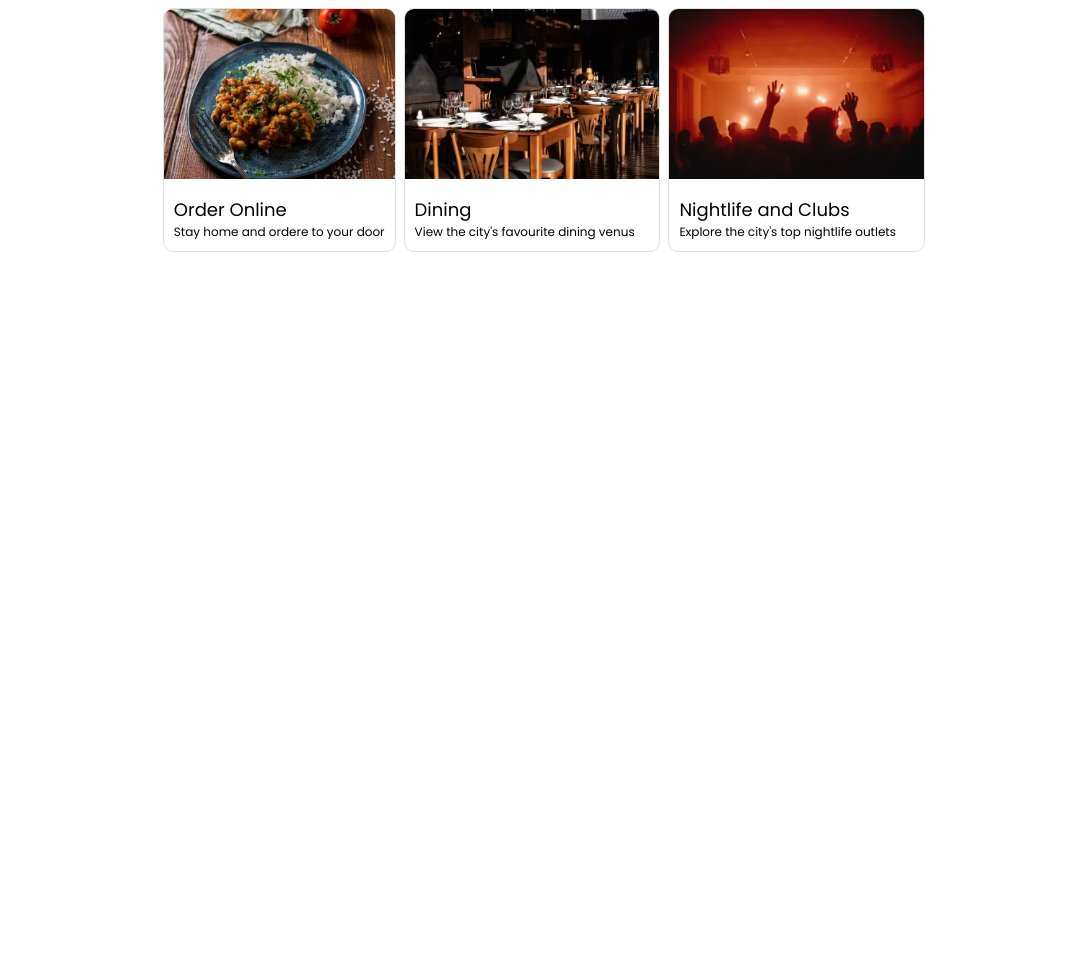
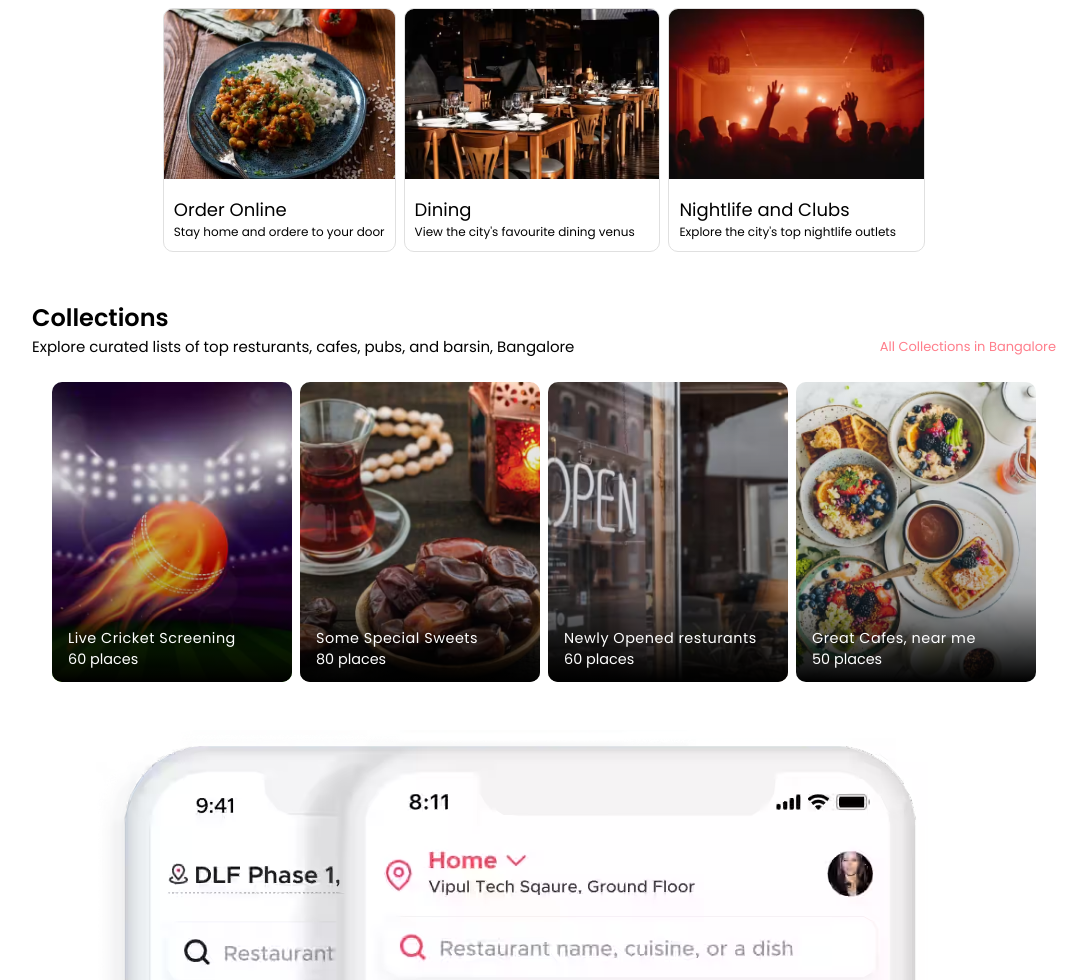
Before and after one commit to Souravgguptan/PROJECT-1, a plain HTML site: page index.html in a window 1280 px wide. Shown: the part 520-1500 px from the top of the page, without its empty margins (96-1183 px from the left). Before the commit the page ends 820 px from the top, so only its background shows below. Drawn offline with Linux system fonts and the light colour scheme.

Commit message:
Initial Setup

```diff
--- a/index.html
+++ b/index.html
@@ -101,5 +101,88 @@
       </div>
 
     </section>
+
+    <!-- Collections Section -->
+    <section class="container collections">
+      <h1>Collections</h1>
+      <div class="sub__heading_container">
+        <span
+          >Explore curated lists of top resturants, cafes, pubs, and barsin,
+          Bangalore</span
+        >
+        <span>All Collections in Bangalore</span>
+      </div>
+      <div class="collections_card_container">
+        <div class="card card1">
+          <div class="overlay"></div>
+          <div class="content">
+            <h4>Live Cricket Screening</h4>
+            <span>60 places</span>
+          </div>
+        </div>
+
+        <div class="card card2">
+          <div class="overlay"></div>
+          <div class="content">
+            <h4>Some Special Sweets</h4>
+            <span>80 places</span>
+          </div>
+        </div>
+
+        <div class="card card3">
+          <div class="overlay"></div>
+          <div class="content">
+            <h4>Newly Opened resturants</h4>
+            <span>60 places</span>
+          </div>
+        </div>
+
+        <div class="card card4">
+          <div class="overlay"></div>
+          <div class="content">
+            <h4>Great Cafes, near me</h4>
+            <span>50 places</span>
+          </div>
+        </div>
+      </div>
+    </section>
+
+    <!-- Get The App -->
+    <section class="conatiner get__the_app">
+      <div class="semiContainer">
+        <div class="left">
+          <img src="images/mobileBanner.png" alt="" />
+        </div>
+        <div class="right">
+          <h1>Get the Zomato App</h1>
+          <p>
+            We will send you a link, open it on your phone to download the app
+          </p>
+          <div class="radio__button_container">
+            <div>
+              <input type="radio" id="email" name="download_app" />
+              <label for="email" style="font-size: 14px">Email</label>
+            </div>
+
+            <div>
+              <input type="radio" id="phone" name="download_app" />
+              <label for="phone" style="font-size: 14px">Phone</label>
+            </div>
+          </div>
+
+          <div class="input_container">
+            <input type="text" placeholder="Email" />
+            <button>Share App Link</button>
+          </div>
+          <div class="download_app_container">
+            <h5>Download App Form</h5>
+            <div>
+              <img src="images/appleStore.png" alt="" />
+              <img src="images/playStore.png" alt="" />
+            </div>
+          </div>
+        </div>
+      </div>
+    </section>
   </body>
 </html>
--- a/styles.css
+++ b/styles.css
@@ -157,3 +157,89 @@
     font-size: 12px;
 
 }
+
+.collections{
+    width: 80%;
+    margin: auto;
+}
+
+
+.collections h1{
+    font-weight: 600;
+}
+
+.sub__heading_container{
+    font-size: 15px;
+    display: flex;
+    align-items: center;
+    justify-content: space-between;
+    flex-wrap: wrap;
+    gap: 1rem;
+}
+
+
+.sub__heading_container span:nth-child(2){
+    color: #ff7e8b;
+    font-size: 13px;
+    cursor: pointer;
+}
+
+.collections_card_container{
+    display: flex;
+    align-items: center;
+    justify-content: center;
+    gap: 0.5rem;
+    margin-top: 1.5rem;
+}
+
+
+.card{
+    height: 300px;
+    min-width: 240px;
+    background-size: cover;
+    background-position: center;
+    border-radius: 10px;
+    position: relative;
+}
+
+.card1{
+    background-image: url('images/collection1.jpg');
+}
+
+.card2 {
+    background-image: url('images/collection2.jpg');
+}
+
+.card3 {
+    background-image: url('images/collection3.jpg');
+}
+
+.card4 {
+    background-image: url('images/collection4.jpg');
+}
+
+.overlay{
+    width: 100%;
+    height: 100%;
+    position: absolute;
+    top: 0;
+    left: 0;
+    border-radius: 10px;
+    background: linear-gradient(0deg, rgba(0, 0, 0, 1) 0%, rgba(0, 0, 0, 0.3052871148459384) 30%, rgba(0, 0, 0, 0.2) 50%, rgba(0, 0, 0, 0) 100%);
+    /* z-index: 1; */
+}
+
+.content{
+    position: absolute;
+    bottom: 0;
+    left: 0;
+    color: white;
+    padding: 12px 16px;
+    font-size: 0.9rem;
+    /* z-index: 2; */
+}
+
+.content h4{
+    font-weight: 400;
+    letter-spacing: 0.5px;
+}
```
